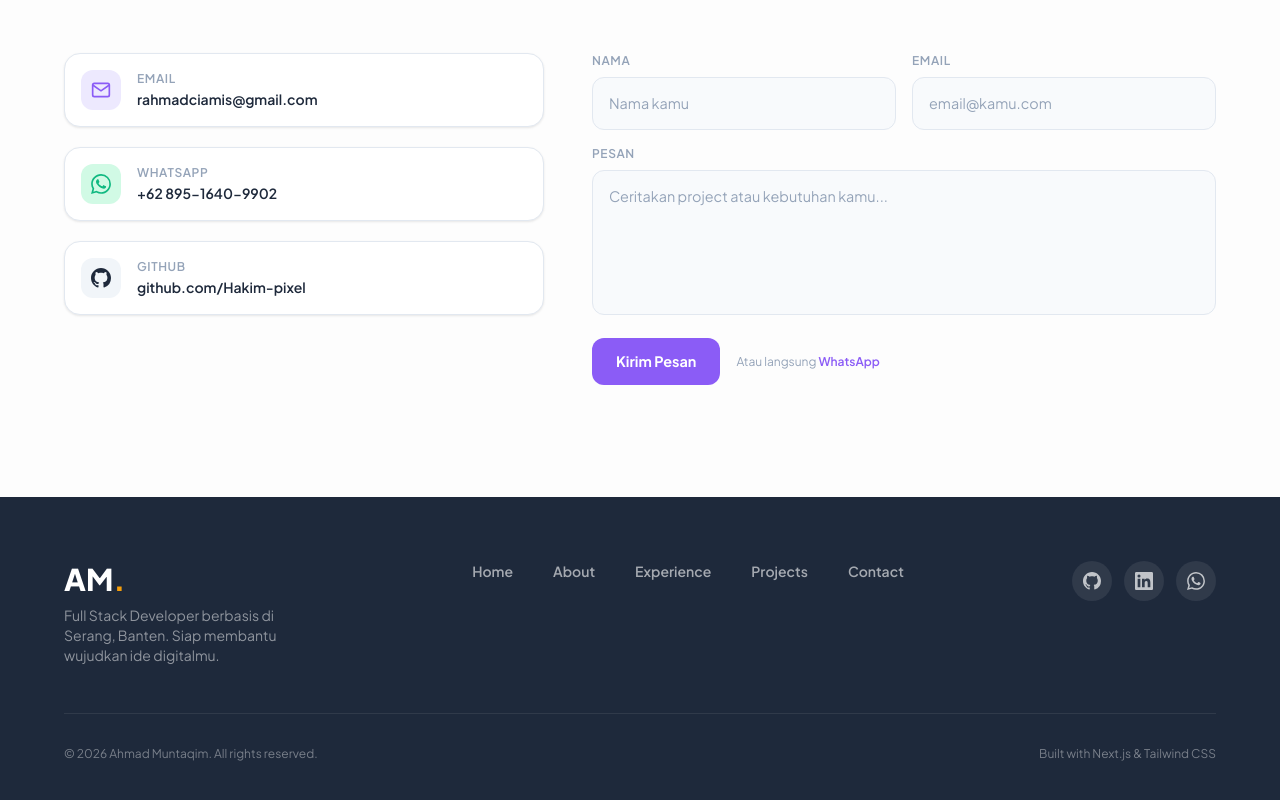
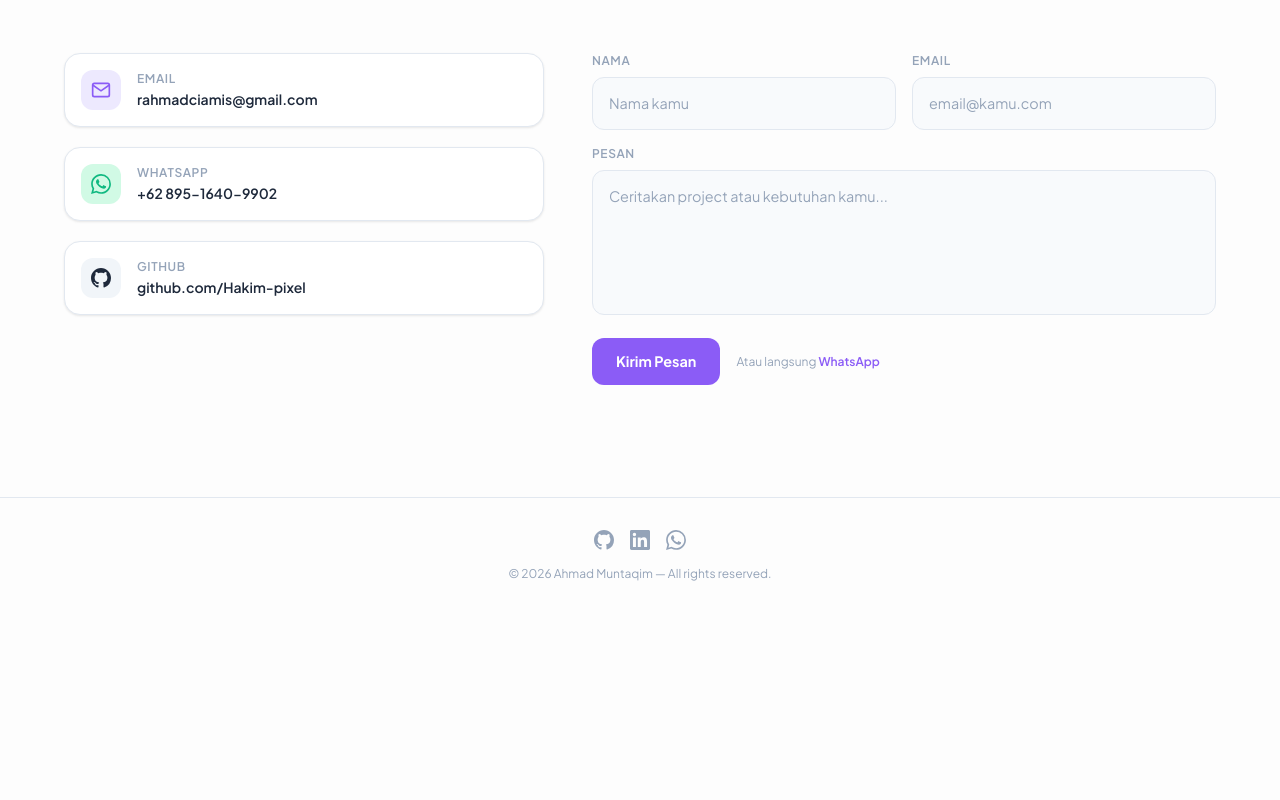
Before and after one commit to Hakim-pixel/ahmadmuntaqim, a Next.js app: page / in a window 1280 px wide. Shown: the part 4454-5254 px from the top of the page. After the commit the page ends 5068 px from the top, so only its background shows below. Built offline with nearby package versions, Linux system fonts and the light colour scheme.

Commit message:
revert: footer to original simple design

```diff
--- a/src/components/Footer.js
+++ b/src/components/Footer.js
@@ -1,74 +1,21 @@
 'use client';
 
 export default function Footer() {
-  const scrollTo = (id) => {
-    document.getElementById(id)?.scrollIntoView({ behavior: 'smooth' });
-  };
-
   return (
-    <footer
-      style={{ background: 'var(--text-primary)', color: '#fff' }}
-      className="px-6 py-16"
-    >
-      <div className="max-w-6xl mx-auto">
-        {/* Top */}
-        <div className="flex flex-col md:flex-row justify-between items-start gap-10 mb-12">
-          {/* Brand */}
-          <div>
-            <p className="font-black text-3xl mb-2">
-              AM<span style={{ color: '#f59e0b' }}>.</span>
-            </p>
-            <p className="text-sm" style={{ color: 'rgba(255,255,255,0.5)', maxWidth: '240px' }}>
-              Full Stack Developer berbasis di Serang, Banten. Siap membantu wujudkan ide digitalmu.
-            </p>
-          </div>
-
-          {/* Nav links */}
-          <div className="flex flex-wrap gap-x-10 gap-y-3 text-sm font-semibold" style={{ color: 'rgba(255,255,255,0.6)' }}>
-            {['home', 'about', 'experience', 'projects', 'contact'].map(id => (
-              <button
-                key={id}
-                onClick={() => scrollTo(id)}
-                className="bg-transparent border-0 cursor-pointer capitalize transition-colors"
-                style={{ color: 'rgba(255,255,255,0.6)', fontFamily: 'Plus Jakarta Sans, sans-serif', fontWeight: 600, fontSize: '0.875rem' }}
-                onMouseEnter={e => e.currentTarget.style.color = '#fff'}
-                onMouseLeave={e => e.currentTarget.style.color = 'rgba(255,255,255,0.6)'}
-              >
-                {id}
-              </button>
-            ))}
-          </div>
-
-          {/* Socials */}
-          <div className="flex gap-3">
+    <footer className="border-t px-6 py-8" style={{ borderColor: 'var(--border)' }}>
+      <div className="max-w-5xl mx-auto flex flex-col items-center gap-4">
+        {/* Social icons */}
+        <div className="flex gap-4">
           {[
-              {
-                href: 'https://github.com/Hakim-pixel',
-                label: 'GitHub',
-                icon: (
-                  <svg viewBox="0 0 24 24" fill="currentColor" width="18" height="18">
-                    <path d="M12 0C5.37 0 0 5.37 0 12c0 5.31 3.435 9.795 8.205 11.385.6.105.825-.255.825-.57 0-.285-.015-1.23-.015-2.235-3.015.555-3.795-.735-4.035-1.41-.135-.345-.72-1.41-1.23-1.695-.42-.225-1.02-.78-.015-.795.945-.015 1.62.87 1.845 1.23 1.08 1.815 2.805 1.305 3.495.99.105-.78.42-1.305.765-1.605-2.67-.3-5.46-1.335-5.46-5.925 0-1.305.465-2.385 1.23-3.225-.12-.3-.54-1.53.12-3.18 0 0 1.005-.315 3.3 1.23.96-.27 1.98-.405 3-.405s2.04.135 3 .405c2.295-1.56 3.3-1.23 3.3-1.23.66 1.65.24 2.88.12 3.18.765.84 1.23 1.905 1.23 3.225 0 4.605-2.805 5.625-5.475 5.925.435.375.81 1.095.81 2.22 0 1.605-.015 2.895-.015 3.3 0 .315.225.69.825.57A12.02 12.02 0 0 0 24 12c0-6.63-5.37-12-12-12z"/>
-                  </svg>
-                ),
-              },
-              {
-                href: 'https://linkedin.com',
-                label: 'LinkedIn',
-                icon: (
-                  <svg viewBox="0 0 24 24" fill="currentColor" width="18" height="18">
-                    <path d="M20.447 20.452h-3.554v-5.569c0-1.328-.027-3.037-1.852-3.037-1.853 0-2.136 1.445-2.136 2.939v5.667H9.351V9h3.414v1.561h.046c.477-.9 1.637-1.85 3.37-1.85 3.601 0 4.267 2.37 4.267 5.455v6.286zM5.337 7.433a2.062 2.062 0 0 1-2.063-2.065 2.064 2.064 0 1 1 2.063 2.065zm1.782 13.019H3.555V9h3.564v11.452zM22.225 0H1.771C.792 0 0 .774 0 1.729v20.542C0 23.227.792 24 1.771 24h20.451C23.2 24 24 23.227 24 22.271V1.729C24 .774 23.2 0 22.222 0h.003z"/>
-                  </svg>
-                ),
-              },
-              {
-                href: 'https://wa.me/6289516409902',
-                label: 'WhatsApp',
-                icon: (
-                  <svg viewBox="0 0 24 24" fill="currentColor" width="18" height="18">
-                    <path d="M17.472 14.382c-.297-.149-1.758-.867-2.03-.967-.273-.099-.471-.148-.67.15-.197.297-.767.966-.94 1.164-.173.199-.347.223-.644.075-.297-.15-1.255-.463-2.39-1.475-.883-.788-1.48-1.761-1.653-2.059-.173-.297-.018-.458.13-.606.134-.133.298-.347.446-.52.149-.174.198-.298.298-.497.099-.198.05-.371-.025-.52-.075-.149-.669-1.612-.916-2.207-.242-.579-.487-.5-.669-.51-.173-.008-.371-.01-.57-.01-.198 0-.52.074-.792.372-.272.297-1.04 1.016-1.04 2.479 0 1.462 1.065 2.875 1.213 3.074.149.198 2.096 3.2 5.077 4.487.709.306 1.262.489 1.694.625.712.227 1.36.195 1.871.118.571-.085 1.758-.719 2.006-1.413.248-.694.248-1.289.173-1.413-.074-.124-.272-.198-.57-.347m-5.421 7.403h-.004a9.87 9.87 0 0 1-5.031-1.378l-.361-.214-3.741.982.998-3.648-.235-.374a9.86 9.86 0 0 1-1.51-5.26c.001-5.45 4.436-9.884 9.888-9.884 2.64 0 5.122 1.03 6.988 2.898a9.825 9.825 0 0 1 2.893 6.994c-.003 5.45-4.437 9.884-9.885 9.884m8.413-18.297A11.815 11.815 0 0 0 12.05 0C5.495 0 .16 5.335.157 11.892c0 2.096.547 4.142 1.588 5.945L.057 24l6.305-1.654a11.882 11.882 0 0 0 5.683 1.448h.005c6.554 0 11.89-5.335 11.893-11.893a11.821 11.821 0 0 0-3.48-8.413z"/>
-                  </svg>
-                ),
-              },
+            { href: 'https://github.com/Hakim-pixel', label: 'GitHub', icon: (
+              <svg viewBox="0 0 24 24" fill="currentColor" className="w-5 h-5"><path d="M12 0C5.37 0 0 5.37 0 12c0 5.31 3.435 9.795 8.205 11.385.6.105.825-.255.825-.57 0-.285-.015-1.23-.015-2.235-3.015.555-3.795-.735-4.035-1.41-.135-.345-.72-1.41-1.23-1.695-.42-.225-1.02-.78-.015-.795.945-.015 1.62.87 1.845 1.23 1.08 1.815 2.805 1.305 3.495.99.105-.78.42-1.305.765-1.605-2.67-.3-5.46-1.335-5.46-5.925 0-1.305.465-2.385 1.23-3.225-.12-.3-.54-1.53.12-3.18 0 0 1.005-.315 3.3 1.23.96-.27 1.98-.405 3-.405s2.04.135 3 .405c2.295-1.56 3.3-1.23 3.3-1.23.66 1.65.24 2.88.12 3.18.765.84 1.23 1.905 1.23 3.225 0 4.605-2.805 5.625-5.475 5.925.435.375.81 1.095.81 2.22 0 1.605-.015 2.895-.015 3.3 0 .315.225.69.825.57A12.02 12.02 0 0 0 24 12c0-6.63-5.37-12-12-12z"/></svg>
+            )},
+            { href: 'https://linkedin.com', label: 'LinkedIn', icon: (
+              <svg viewBox="0 0 24 24" fill="currentColor" className="w-5 h-5"><path d="M20.447 20.452h-3.554v-5.569c0-1.328-.027-3.037-1.852-3.037-1.853 0-2.136 1.445-2.136 2.939v5.667H9.351V9h3.414v1.561h.046c.477-.9 1.637-1.85 3.37-1.85 3.601 0 4.267 2.37 4.267 5.455v6.286zM5.337 7.433a2.062 2.062 0 0 1-2.063-2.065 2.064 2.064 0 1 1 2.063 2.065zm1.782 13.019H3.555V9h3.564v11.452zM22.225 0H1.771C.792 0 0 .774 0 1.729v20.542C0 23.227.792 24 1.771 24h20.451C23.2 24 24 23.227 24 22.271V1.729C24 .774 23.2 0 22.222 0h.003z"/></svg>
+            )},
+            { href: 'https://wa.me/6289516409902', label: 'WhatsApp', icon: (
+              <svg viewBox="0 0 24 24" fill="currentColor" className="w-5 h-5"><path d="M17.472 14.382c-.297-.149-1.758-.867-2.03-.967-.273-.099-.471-.148-.67.15-.197.297-.767.966-.94 1.164-.173.199-.347.223-.644.075-.297-.15-1.255-.463-2.39-1.475-.883-.788-1.48-1.761-1.653-2.059-.173-.297-.018-.458.13-.606.134-.133.298-.347.446-.52.149-.174.198-.298.298-.497.099-.198.05-.371-.025-.52-.075-.149-.669-1.612-.916-2.207-.242-.579-.487-.5-.669-.51-.173-.008-.371-.01-.57-.01-.198 0-.52.074-.792.372-.272.297-1.04 1.016-1.04 2.479 0 1.462 1.065 2.875 1.213 3.074.149.198 2.096 3.2 5.077 4.487.709.306 1.262.489 1.694.625.712.227 1.36.195 1.871.118.571-.085 1.758-.719 2.006-1.413.248-.694.248-1.289.173-1.413-.074-.124-.272-.198-.57-.347m-5.421 7.403h-.004a9.87 9.87 0 0 1-5.031-1.378l-.361-.214-3.741.982.998-3.648-.235-.374a9.86 9.86 0 0 1-1.51-5.26c.001-5.45 4.436-9.884 9.888-9.884 2.64 0 5.122 1.03 6.988 2.898a9.825 9.825 0 0 1 2.893 6.994c-.003 5.45-4.437 9.884-9.885 9.884m8.413-18.297A11.815 11.815 0 0 0 12.05 0C5.495 0 .16 5.335.157 11.892c0 2.096.547 4.142 1.588 5.945L.057 24l6.305-1.654a11.882 11.882 0 0 0 5.683 1.448h.005c6.554 0 11.89-5.335 11.893-11.893a11.821 11.821 0 0 0-3.48-8.413z"/></svg>
+            )},
           ].map(s => (
             <a
               key={s.label}
@@ -76,25 +23,20 @@ export default function Footer() {
               target="_blank"
               rel="noreferrer"
               aria-label={s.label}
-                className="w-10 h-10 rounded-full flex items-center justify-center transition-colors"
-                style={{ background: 'rgba(255,255,255,0.08)', color: 'rgba(255,255,255,0.7)' }}
-                onMouseEnter={e => { e.currentTarget.style.background = 'var(--violet)'; e.currentTarget.style.color = '#fff'; }}
-                onMouseLeave={e => { e.currentTarget.style.background = 'rgba(255,255,255,0.08)'; e.currentTarget.style.color = 'rgba(255,255,255,0.7)'; }}
+              className="transition-colors duration-200"
+              style={{ color: 'var(--text-muted)' }}
+              onMouseEnter={e => e.currentTarget.style.color = 'var(--text-primary)'}
+              onMouseLeave={e => e.currentTarget.style.color = 'var(--text-muted)'}
             >
               {s.icon}
             </a>
           ))}
         </div>
-        </div>
 
-        {/* Bottom */}
-        <div
-          className="flex flex-col sm:flex-row items-center justify-between gap-3 pt-8 text-xs"
-          style={{ borderTop: '1px solid rgba(255,255,255,0.08)', color: 'rgba(255,255,255,0.4)' }}
-        >
-          <p>© {new Date().getFullYear()} Ahmad Muntaqim. All rights reserved.</p>
-          <p>Built with Next.js & Tailwind CSS</p>
-        </div>
+        {/* Copyright */}
+        <p className="text-xs" style={{ color: 'var(--text-muted)' }}>
+          © {new Date().getFullYear()} Ahmad Muntaqim — All rights reserved.
+        </p>
       </div>
     </footer>
   );
```
Lines whose indentation alone changed are shown as unchanged.
